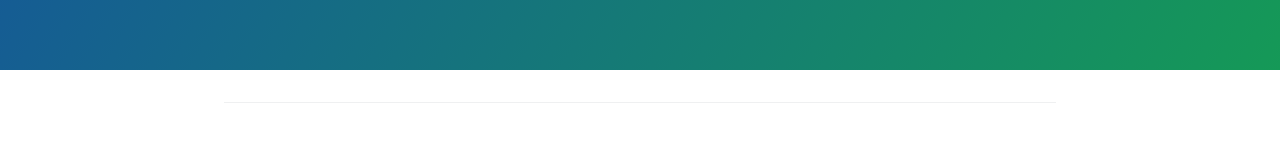
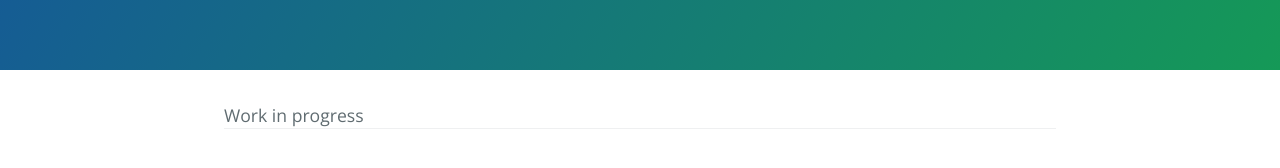
Before and after one commit to lbagnato/lbagnato.github.io, a plain HTML site: page index.html in a window 1280 px wide. Shown: the part 200-368 px from the top of the page. Drawn offline with nearby package versions, Linux system fonts and the light colour scheme.

Commit message:
Update index.html

```diff
--- a/index.html
+++ b/index.html
@@ -15,6 +15,7 @@
       <h2 class="project-tagline"></h2>
     </section>
     <section class="main-content">
+      Work in progress
       <footer class="site-footer"
       </footer>
     </section>
```
